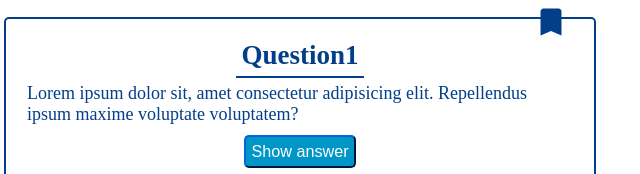
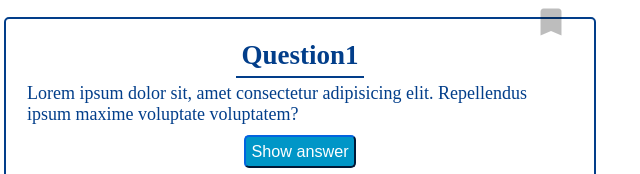
Before and after one commit to neuefische/quiz-app, a website: page index.html in a window 1280 px wide. Shown: the part 290-464 px from the top of the page, 0-640 px from the left. Drawn offline with Linux system fonts and the light colour scheme.

Commit message:
Add bookmark story and style

```diff
--- a/index.html
+++ b/index.html
@@ -29,7 +29,9 @@
         </div>
       </section>
       <section class="card">
-        <i class="card__bookmark material-icons md-36 md-dark">bookmark</i>
+        <i class="card__bookmark material-icons md-36 md-dark md-inactive"
+          >bookmark</i
+        >
         <h2 class="card__headline m-0">Question1</h2>
         <p class="card__text m-5">
           Lorem ipsum dolor sit, amet consectetur adipisicing elit. Repellendus
--- a/styles.css
+++ b/styles.css
@@ -1 +1 @@
-*{box-sizing:border-box}html{height:100%}body{display:grid;grid-template-rows:48px auto 48px;max-width:600px;position:fixed;left:0;top:0;width:100%;height:100%;font-size:112.5%;margin:0;color:#023e8a}.card-grid{display:grid;align-content:start;gap:20px;padding:20px 4px}.card-grid>*:last-child{position:relative}.card-grid>*:last-child:after{content:'';display:block;position:absolute;top:100%;left:0;width:100%;height:20px}.center{display:flex;justify-content:center;align-items:center}.m-0{margin:0}.m-5{margin:5px}.scrolling{overflow-y:scroll}.card{display:flex;flex-direction:column;align-items:center;position:relative;padding:16px;border:2px solid #023e8a;border-radius:5px}.card__headline{padding:5px;border-bottom:2px solid #023e8a}.card__bookmark{position:absolute;top:-15px;right:25px}.card__button{padding:5px;color:white;background-color:#0096c7;border-radius:5px;border:2px outset #023e8a;font-size:90%}.card__tag{padding:5px;border:2px solid #023e8a;border-top-left-radius:5px;border-bottom-left-radius:5px}nav{display:grid;grid-auto-flow:column;background:#023e8a}nav a{color:white;text-decoration:none}header{position:relative;background:#023e8a;color:white}header:after{content:'';position:absolute;top:100%;height:4px;left:0;width:100%;background-image:linear-gradient(#03045e, transparent)}.material-icons.md-36{font-size:36px}.md-dark{color:#023e8a}
+*{box-sizing:border-box}html{height:100%}body{display:grid;grid-template-rows:48px auto 48px;max-width:600px;position:fixed;left:0;top:0;width:100%;height:100%;font-size:112.5%;margin:0;color:#023e8a}.card-grid{display:grid;align-content:start;gap:20px;padding:20px 4px}.card-grid>*:last-child{position:relative}.card-grid>*:last-child:after{content:'';display:block;position:absolute;top:100%;left:0;width:100%;height:20px}.center{display:flex;justify-content:center;align-items:center}.m-0{margin:0}.m-5{margin:5px}.scrolling{overflow-y:scroll}.card{display:flex;flex-direction:column;align-items:center;position:relative;padding:16px;border:2px solid #023e8a;border-radius:5px}.card__headline{padding:5px;border-bottom:2px solid #023e8a}.card__bookmark{position:absolute;top:-15px;right:25px}.card__button{padding:5px;color:white;background-color:#0096c7;border-radius:5px;border:2px outset #023e8a;font-size:90%}.card__tag{padding:5px;border:2px solid #023e8a;border-top-left-radius:5px;border-bottom-left-radius:5px}nav{display:grid;grid-auto-flow:column;background:#023e8a}nav a{color:white;text-decoration:none}header{position:relative;background:#023e8a;color:white}header:after{content:'';position:absolute;top:100%;height:4px;left:0;width:100%;background-image:linear-gradient(#03045e, transparent)}.material-icons.md-36{font-size:36px}.md-dark{color:#023e8a}.md-inactive{color:rgba(0,0,0,0.26)}
```
Also changed, not shown: stories/bookmark.stories.js (added, +9 -0 lines), stories/tags.stories.js (+3 -0 lines), .storybook/preview-head.html (added).
